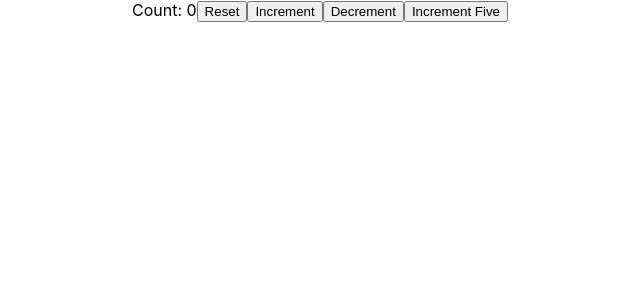
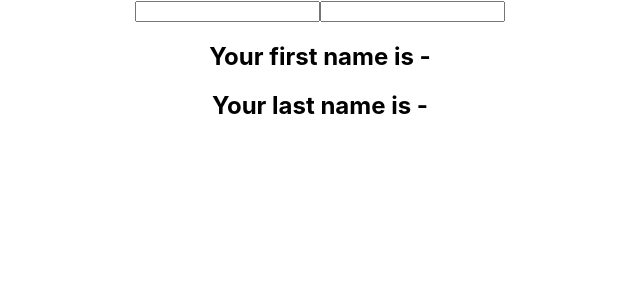
Before and after one commit to gresahodolli/react-js-basics, a React (Create React App) app in the folder state-hook/: page / in a window 1280 px wide. Shown: the top 300 px of the page, without its empty margins (320-960 px from the left). Built offline with nearby package versions, Linux system fonts and the light colour scheme.

Commit message:
UseState with object

```diff
--- a/state-hook/src/App.js
+++ b/state-hook/src/App.js
@@ -1,10 +1,10 @@
 import './App.css';
-import HookCounterTwo from './components/HookCounterTwo';
+import HookCounterThree from './components/HookCounterThree';
 
 function App() {
   return (
     <div className="App">
-      <HookCounterTwo></HookCounterTwo>
+      <HookCounterThree></HookCounterThree>
     </div>
   );
 }
--- /dev/null
+++ b/state-hook/src/components/HookCounterThree.js
@@ -0,0 +1,16 @@
+import React,{useState} from 'react'
+
+function HookCounterThree() {
+
+    const[name,setName] =useState({firstName: '', lastName: ''})
+  return (
+    <div>
+        <input type="text" value={name.firstName} onChange={e => setName({firstName: e.target.value})}></input>
+        <input type="text" value={name.lastName} onChange={e => setName({lastName: e.target.value})}></input>
+        <h2>Your first name is - {name.firstName}</h2>
+        <h2>Your last name is - {name.lastName}</h2>
+    </div>
+  )
+}
+
+export default HookCounterThree
```
